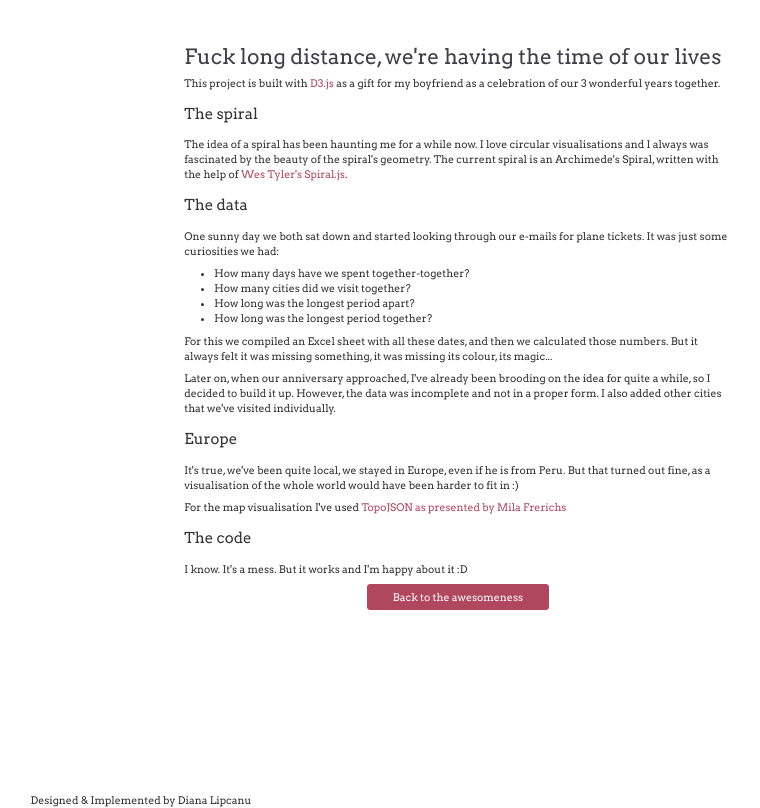
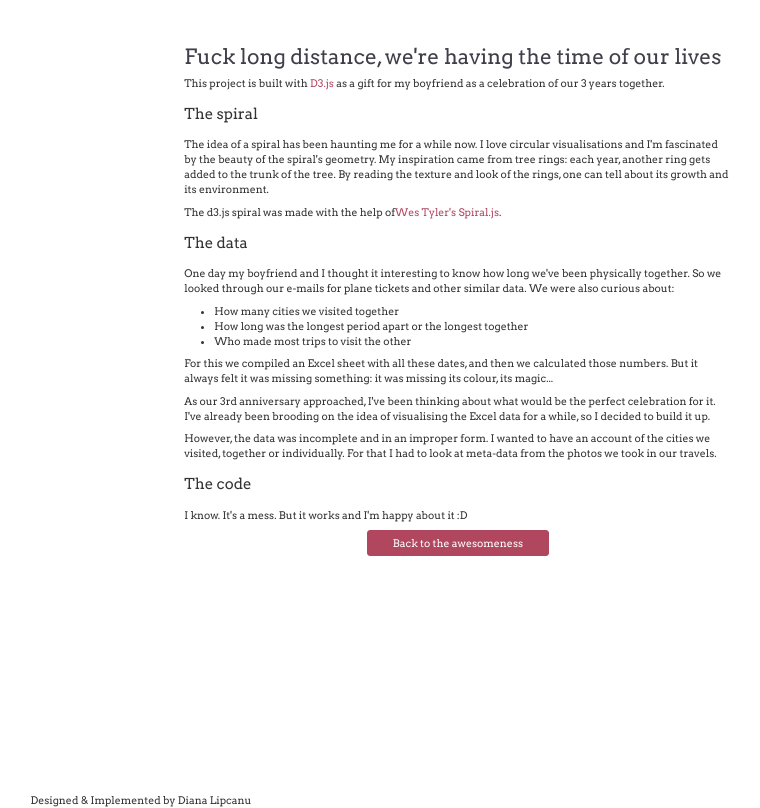
Before and after one commit to lipcanu/love-spiral, a plain HTML site: page about.html in a window 1280 px wide. Shown: the whole page, without its empty margins (182-942 px from the left). Drawn offline with nearby package versions, Linux system fonts and the light colour scheme.

Commit message:
rewritten the about text

```diff
--- a/about.html
+++ b/about.html
@@ -22,23 +22,23 @@
 <div class="container ">
 <div class="col-lg-8 col-lg-offset-2">
 <h1 style="font-size: 28px;">Fuck long distance, we're having the time of our lives</h1>
-<p>This project is built with <a href="d3js.org">D3.js</a> as a gift for my boyfriend as a celebration of our 3 wonderful years together.</p>
+<p>This project is built with <a href="d3js.org">D3.js</a> as a gift for my boyfriend as a celebration of our 3 years together.</p>
 <h2>The spiral</h2>
-<p>The idea of a spiral has been haunting me for a while now. I love circular visualisations and I always was fascinated by the beauty of the spiral's geometry. The current spiral is an Archimede's Spiral, written with the help of <a href="https://github.com/WesTyler/SpiralJS">Wes Tyler's Spiral.js</a>.
+<p>The idea of a spiral has been haunting me for a while now. I love circular visualisations and I'm fascinated by the beauty of the spiral's geometry. My inspiration came from tree rings: each year, another ring gets added to the trunk of the tree. By reading the texture and look of the rings, one can tell about its growth and its environment.</p>
+
+<p>The d3.js spiral was made with the help of<a href="https://github.com/WesTyler/SpiralJS">Wes Tyler's Spiral.js</a>.
 <h2>The data</h2>
-<p>One sunny day we both sat down and started looking through our e-mails for plane tickets. It was just some curiosities we had: </p>
+<p>One day my boyfriend and I thought it interesting to know how long we've been physically together. So we looked through our e-mails for plane tickets and other similar data. We were also curious about:</p>
 <ul>
-<li>How many days have we spent together-together?</li>
-<li>How many cities did we visit together? </li>
-<li>How long was the longest period apart?</li>
-<li>How long was the longest period together?</li>
+<li>How many cities we visited together</li>
+<li>How long was the longest period apart or the longest together </li>
+<li>Who made most trips to visit the other</li>
 </ul>
-<p>For this we compiled an Excel sheet with all these dates, and then we calculated those numbers. But it always felt it was missing something, it was missing its colour, its magic...</p>
-<p>Later on, when our anniversary approached, I've already been brooding on the idea for quite a while, so I decided to build it up. However, the data was incomplete and not in a proper form. I also added other cities that we've visited individually. </p>
+<p>For this we compiled an Excel sheet with all these dates, and then we calculated those numbers. But it always felt it was missing something: it was missing its colour, its magic...</p>
+<p>As our 3rd anniversary approached, I've been thinking about what would be the perfect celebration for it. I've already been brooding on the idea of visualising the Excel data for a while, so I decided to build it up.</p>
 
-<h2>Europe</h2>
-<p>It's true, we've been quite local, we stayed in Europe, even if he is from Peru. But that turned out fine, as a visualisation of the whole world would have been harder to fit in :) </p>
-<p>For the map visualisation I've used <a href="http://bl.ocks.org/milafrerichs/69035da4707ea51886eb">TopoJSON as presented by Mila Frerichs</a></p>
+<p>However, the data was incomplete and in an improper form. I wanted to have an account of the cities we visited, together or individually. For that I had to look at meta-data from the photos we took in our travels.</p>
+
 
 <h2>The code</h2>
 <p>I know. It's a mess. But it works and I'm happy about it :D</p>
```
